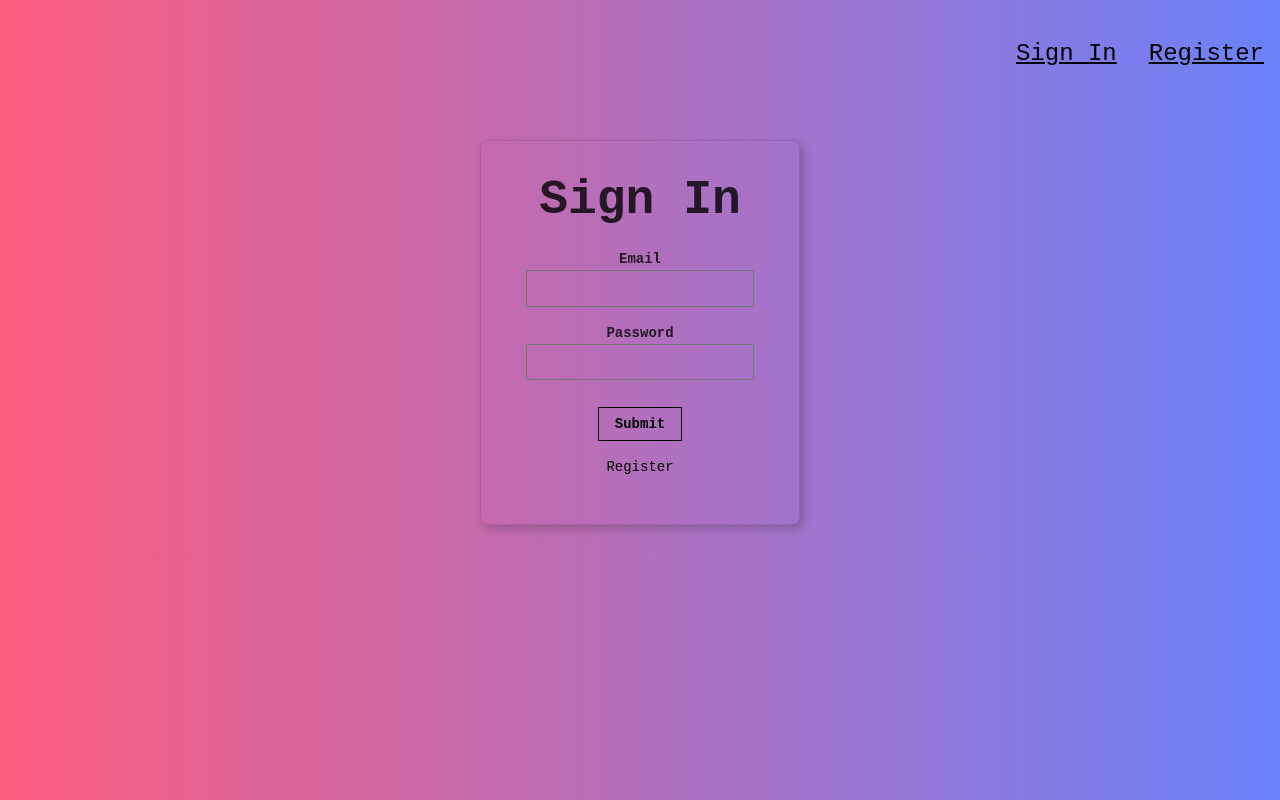
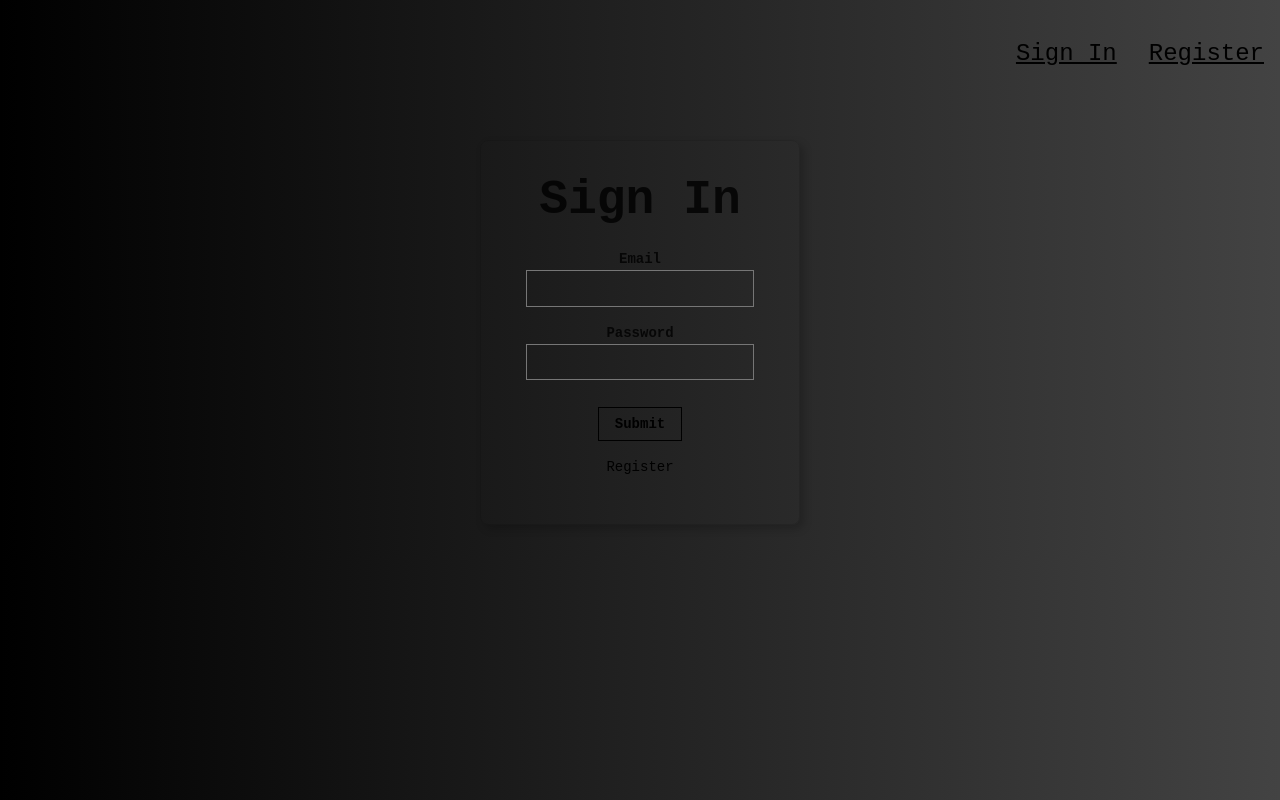
Before and after one commit to GrandfatherPurple/GPsmartbrain, a React (Create React App) app: page / in a window 1280 px wide. Built offline with nearby package versions, Linux system fonts and the light colour scheme.

Commit message:
background grad alt v1

```diff
--- a/src/index.css
+++ b/src/index.css
@@ -1,7 +1,7 @@
 body {
   margin: 0;
   font-family: "Courier New", Courier, monospace;
-  background: linear-gradient(to right, #fc5c7d, #6a82fb);
+  background: linear-gradient(to right, #000000, #434343);
 
 }
 
```
